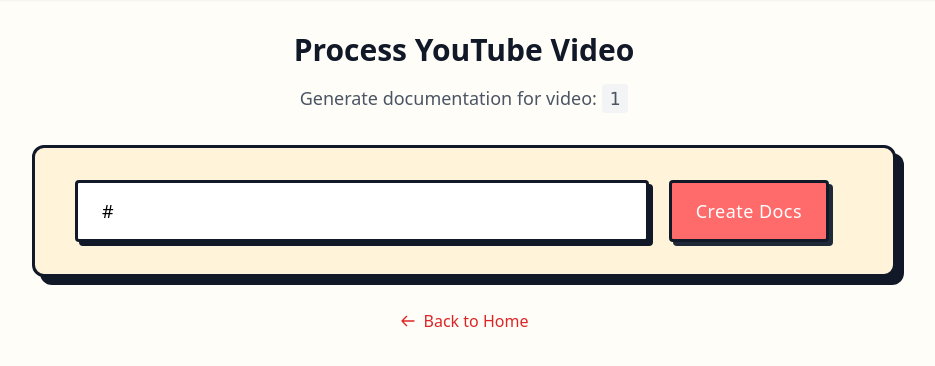
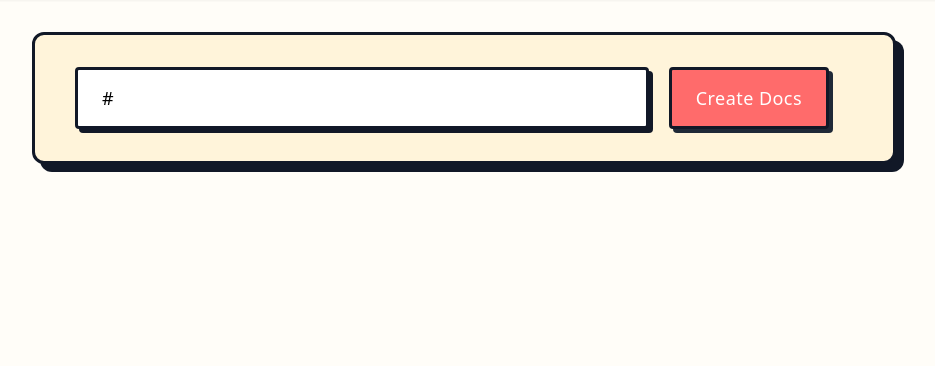
Before and after one commit to filiksyos/Youtube-to-Doc, a Python web app: template src/server/templates/video.jinja in a window 1280 px wide. Shown: the part 65-431 px from the top of the page, without its empty margins (176-1111 px from the left). Run offline with Jinja, Linux system fonts and the light colour scheme; the template is opened without the code that fills it: most values are stand-ins (such as "Sample title", 1, 10 or a date in 2020); some libraries are stand-ins or nearby versions.

Commit message:
whatever

```diff
--- a/src/server/templates/video.jinja
+++ b/src/server/templates/video.jinja
@@ -3,16 +3,6 @@
 {% block title %}Process Video {{ video_id }} - YouTube to Doc{% endblock %}
 
 {% block content %}
-    <div class="mb-8">
-        <div class="text-center">
-            <h1 class="text-3xl font-bold text-gray-900 mb-4">
-                Process YouTube Video
-            </h1>
-            <p class="text-lg text-gray-600 mb-6">
-                Generate documentation for video: <code class="bg-gray-100 px-2 py-1 rounded">{{ video_id }}</code>
-            </p>
-        </div>
-    </div>
 
     {% if error_message %}
         <div class="mb-6 p-4 bg-red-50 border border-red-200 rounded-lg text-red-700"
@@ -25,14 +15,4 @@
     {% endwith %}
 
     {% include 'components/result.jinja' %}
-
-    <!-- Back to home link -->
-    <div class="mt-8 text-center">
-        <a href="/" class="inline-flex items-center text-red-600 hover:text-red-700">
-            <svg class="w-4 h-4 mr-2" fill="none" stroke="currentColor" viewBox="0 0 24 24" xmlns="http://www.w3.org/2000/svg">
-                <path stroke-linecap="round" stroke-linejoin="round" stroke-width="2" d="M10 19l-7-7m0 0l7-7m-7 7h18"></path>
-            </svg>
-            Back to Home
-        </a>
-    </div>
 {% endblock %}
```
